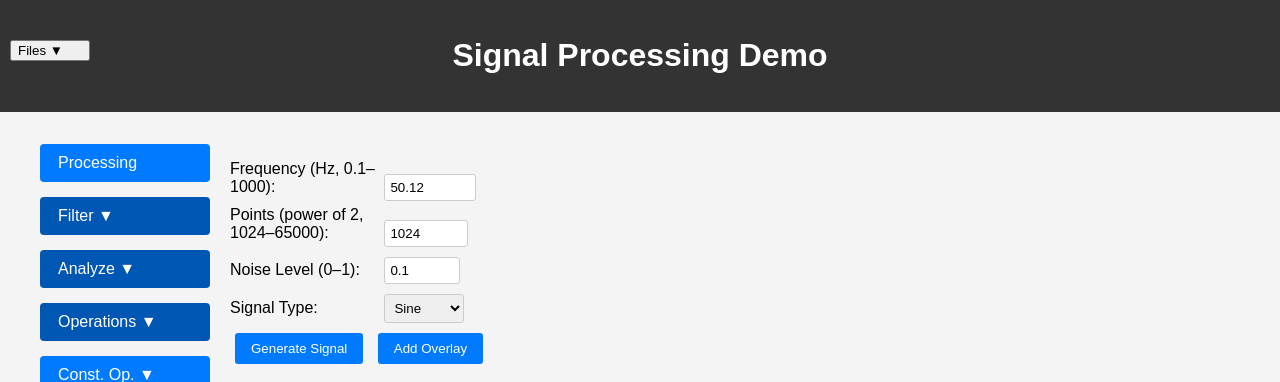
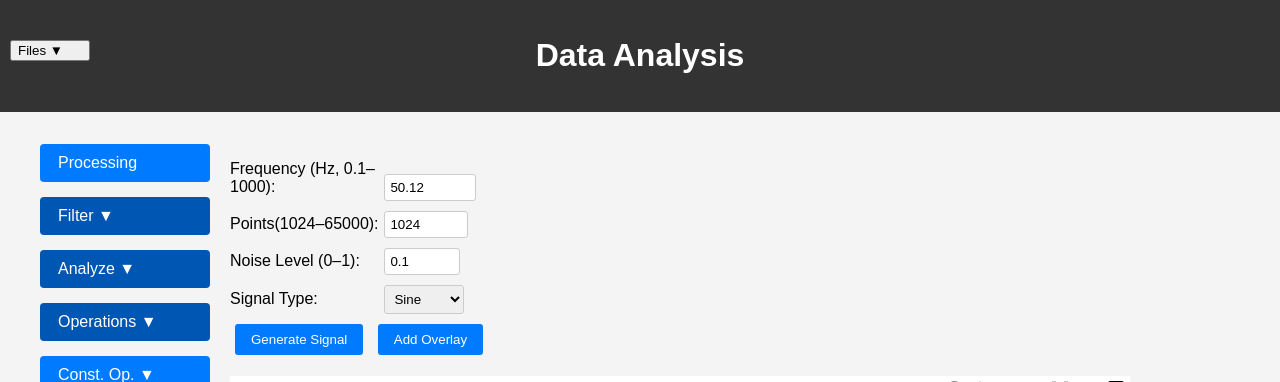
Before and after one commit to thacien20/work_proj, a Flask app: page / in a window 1280 px wide. Shown: the top 382 px of the page. Run offline with Flask 3, Linux system fonts and the light colour scheme; some libraries are stand-ins or nearby versions.

Commit message:
moved buttons, functionality etc

```diff
--- a/templates/index.html
+++ b/templates/index.html
@@ -9,7 +9,7 @@
 </head>
 <body>
     <header>
-        <h1>Signal Processing Demo</h1>
+        <h1>Data Analysis</h1>
     </header>
     <main>
         <!-- Files dropdown button, place this where your Files button was -->
@@ -81,11 +81,20 @@
                 <div class="form-group" id="multiFreqGroup" style="display:none;">
                     <label for="multiFrequencies">Frequencies ( Hz):</label>
                     <input type="text" id="multiFrequencies" name="multiFrequencies" placeholder="e.g., 120 200 300" value="120, 200, 300">
-                    <label for="multiAmplitudes">Amplitudes (optional):</label>
-                    <input type="text" id="multiAmplitudes" name="multiAmplitudes" placeholder="e.g., 1 1 1" value="1 1 1">
+
+
+
+<div style="display: flex; align-items: center; gap: 6px;">
+    <label for="multiAmplitudes" style="margin: 0;">Amplitudes:</label>
+    <input type="text" id="multiAmplitudes" name="multiAmplitudes" placeholder="e.g., 1 1 1" value="1 1 1">
+</div>
+
+
+
+
                 </div>
                 <div class="form-group">
-                    <label for="points">Points (power of 2, 1024–65000):</label>
+                    <label for="points">Points(1024–65000):</label>
                     <input type="number" id="points" name="points" min="1024" max="65000" step="64" value="1024" required>
                 </div>
                 <div class="form-group">
```
